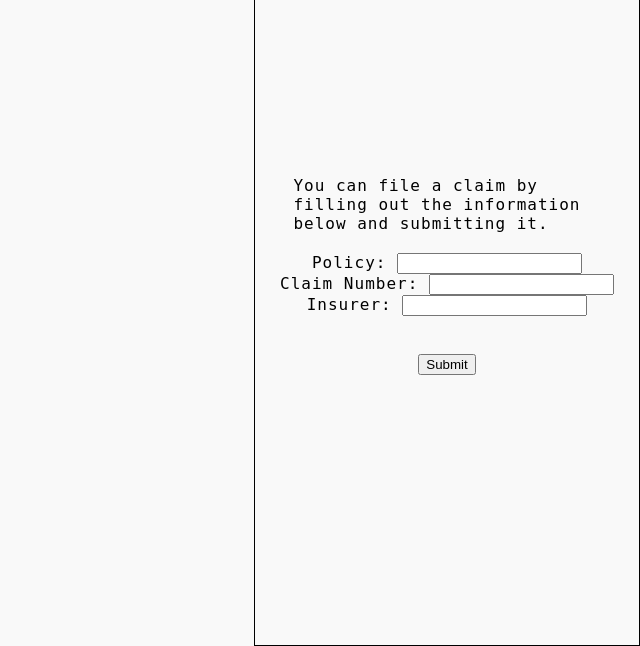
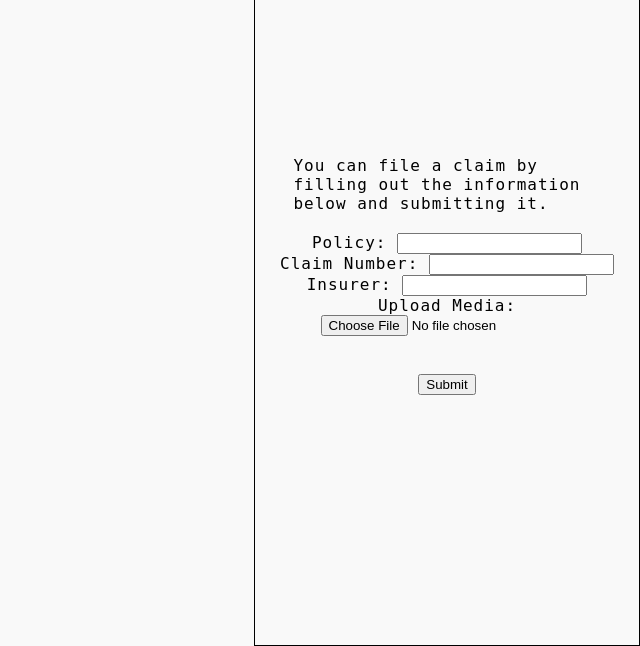
Before and after one commit to 03lizchavez/NETS, a plain HTML site: page docs/home_coverage.html in a window 1280 px wide. Both pictures are taken after a click on the button 1238 px from the left and 633 px from the top of the page. Shown: the part 154-800 px from the top of the page, without its empty margins (640-1280 px from the left). Drawn offline with Linux system fonts and the light colour scheme.

Commit message:
botta present

```diff
--- a/docs/home_coverage.html
+++ b/docs/home_coverage.html
@@ -95,7 +95,9 @@
                 <label> Claim Number: </label>
                 <input type="text"/><br/>
                 <label> Insurer: </label>
-                <input type="text"/><br/><br/><br/>
+                <input type="text"/><br/>
+                <label> Upload Media: </label>
+                <input type="file"/><br/><br/><br/>
                 <input type="submit" value="Submit">
             </form>
 
```
Also changed, not shown: docs/auto_coverage.html (+4 -2 lines).
